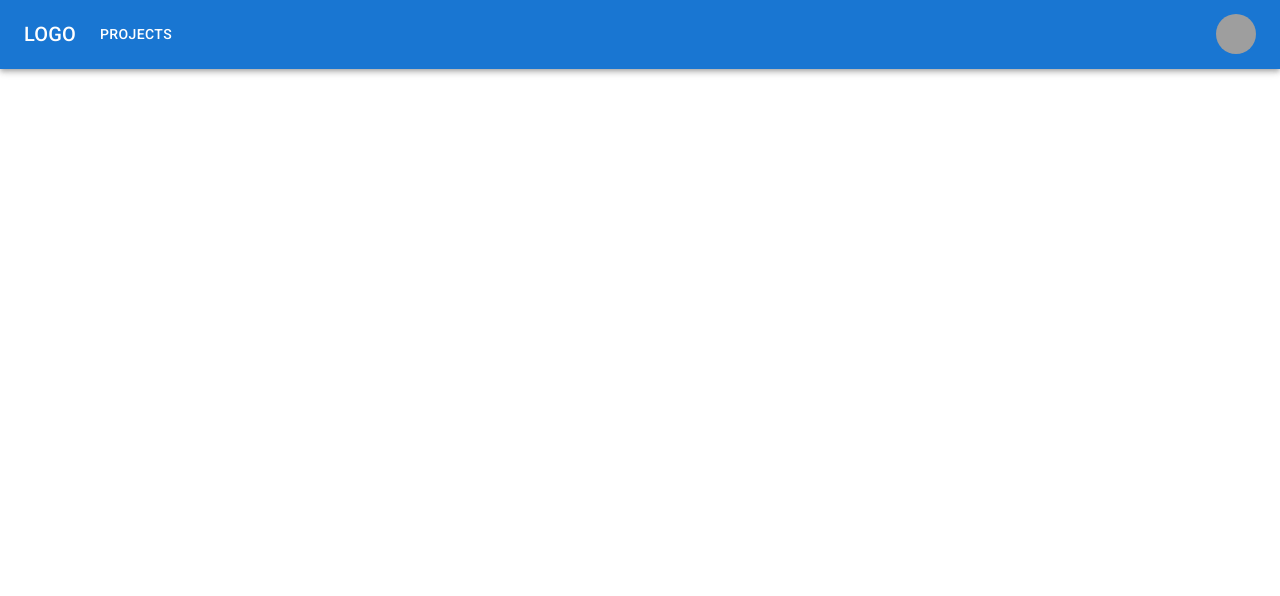
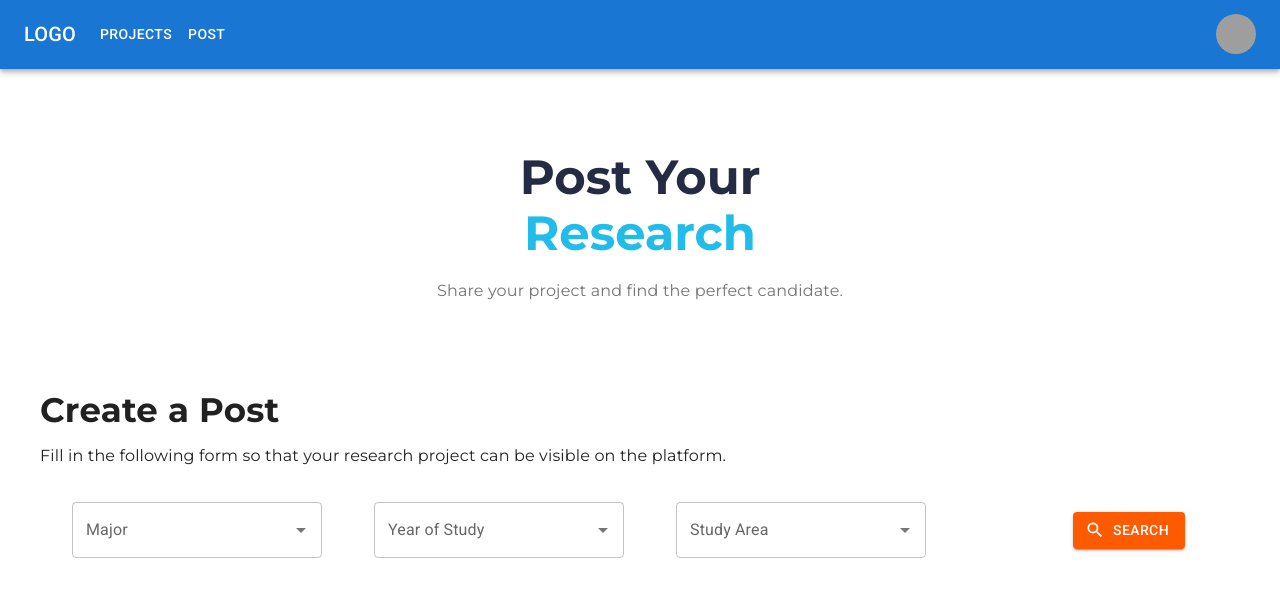
Before and after one commit to uprm-inso-4117-2021-2022-s2/semester-project-team-13, a React (Create React App) app: page /Post in a window 1280 px wide. Before the commit this address had no page. Shown: the top 596 px of the page. Built offline with nearby package versions, Linux system fonts and the light colour scheme; grey boxes are pictures that could not be loaded.

Commit message:
Working on a new page!

```diff
--- a/src/App.js
+++ b/src/App.js
@@ -8,15 +8,21 @@ import {
 
 import Home from './Pages/Home.js'
 import Projects from './Pages/Projects'
+import Post from './Pages/Post'
 import RNECTNavbar from './Components/RNECTNavbar';
+
+const user = {
+  isLogged: true
+}
 
 function App() {
   return (
     <BrowserRouter>
       <RNECTNavbar/>
       <Routes>
-          <Route exact path="/" element={<Home/>} />
-          <Route path="/Projects" element={<Projects/>}/>
+          <Route exact path="/" element={<Home isLogged={user.isLogged}/>} />
+          <Route path="/Projects" element={<Projects isLogged={user.isLogged}/>}/>
+          <Route path="/Post" element={<Post isLogged={user.isLogged}/>}/>
       </Routes>
     </BrowserRouter>
   );
--- a/src/Components/RNECTNavbar.jsx
+++ b/src/Components/RNECTNavbar.jsx
@@ -79,6 +79,9 @@ const RNECTNavbar = () => {
               <MenuItem key="Projects" to="/Projects" onClick={handleCloseNavMenu}>
                 <Typography textAlign="center">Projects</Typography>
               </MenuItem>
+              <MenuItem key="Post" to="/Post" onClick={handleCloseNavMenu}>
+                <Typography textAlign="center">Post</Typography>
+              </MenuItem>
 
             </Menu>
           </Box>
@@ -99,6 +102,15 @@ const RNECTNavbar = () => {
                 sx={{ my: 2, color: 'white', display: 'block' }}
               >
                 Projects
+              </Button>
+
+              <Button
+                key="Post"
+                onClick={handleCloseNavMenu}
+                href="/Post"
+                sx={{ my: 2, color: 'white', display: 'block' }}
+              >
+                Post
               </Button>
 
           </Box>
--- a/src/Pages/Home.js
+++ b/src/Pages/Home.js
@@ -1,6 +1,6 @@
 import React from "react";
 
-function Projects() {
+function Projects(props) {
   return (
     <div className="Home">
         Hello Home
--- /dev/null
+++ b/src/Pages/Post.js
@@ -0,0 +1,101 @@
+import React from "react";
+import Box from '@mui/material/Box';
+import Container from '@mui/material/Container';
+import Typography from '@mui/material/Typography';
+import Button from '@mui/material/Button';
+import SearchBar from "../Components/SearchBar"
+import Grid from '@mui/material/Grid';
+import SearchIcon from '@mui/icons-material/Search';
+import Alert from '@mui/material/Alert';
+import AlertTitle from '@mui/material/AlertTitle';
+
+const Majors = [
+
+  { label: 'Chemical Engineering', code: "INQU" },
+  { label: 'Civil Engineering', code: "INCI" },
+  { label: 'Computer Engineering', code: "ICOM" },
+  { label: 'Computer Sciences and Engineering', code: "CIIC" },
+  { label: 'Electrical Engineering', code: "INEL" },
+  { label: 'Industrial Engineering', code: "ININ" },
+  { label: 'Mechanical Engineering', code: "INME" },
+  { label: 'Software Engineering', code: "INSO" }
+];
+
+const Years = [
+  { label: '1st', number: 1 },
+  { label: '2nd', number: 2 },
+  { label: '3rd', number: 3 },
+  { label: '4th', number: 4 },
+  { label: '5th or more', number: 5 }
+];
+
+const Areas = [
+  { label: 'Machine Learning', number: 1 },
+  { label: 'Data Analysis', number: 2 },
+  { label: 'Aerospace', number: 3 },
+  { label: 'Cybersecurity', number: 4 },
+  { label: 'No preference', number: 5 }
+];
+
+function Post(props) {
+
+  return (
+    <div className="Projects">
+        <Container maxWidth="lg" style={{padding: "10vh", paddingBottom: 0, textAlign: "center"}}>
+            <Box sx={{ height: '30vh' }}>
+              <Typography variant="h3" gutterBottom component="div" style={{fontFamily: "Montserrat", fontWeight: "bolder", color: "#252B42", margin:"0"}}>
+              Post Your
+              </Typography>
+              <Typography variant="h3" gutterBottom component="div" style={{fontFamily: "Montserrat", fontWeight: "bolder", color: "#22BCEA"}}>
+              Research
+              </Typography>
+              <Typography variant="subtitle1" gutterBottom component="div" style={{fontFamily: "Montserrat", color: "#737373"}}>
+              Share your project and find the perfect candidate.
+              </Typography>
+            </Box>
+
+        </Container>
+
+        <Container maxWidth="lg" style={{ textAlign: "center", padding: 0}}>
+
+            <Typography variant="h4" gutterBottom component="div" style={{fontFamily: "Montserrat", fontWeight: "bolder", color: "#212121", textAlign: "left"}}>
+            Create a Post
+            </Typography>
+            <Typography variant="subtitle1" gutterBottom component="div" style={{fontFamily: "Montserrat", color: "#212121", textAlign: "left"}}>
+            Fill in the following form so that your research project can be visible on the platform.
+            </Typography>
+
+            {props.isLogged ?
+                <Grid container spacing={1} direction="row" alignItems="center" margin={4} style={{justifyContent: "center"}}>
+                    <Grid item xs={3} style={{textAlign:"left", padding: 0}}>
+                    <SearchBar options={Majors} label="Major"/>
+                    </Grid>
+                    <Grid item xs={3} style={{textAlign:"left", padding: 0}}>
+                    <SearchBar options={Years} label="Year of Study"/>
+                    </Grid>
+                    <Grid item xs={3} style={{textAlign:"left", padding: 0}}>
+                    <SearchBar options={Areas} label="Study Area" onChange={(event, value) => console.log(value)}/>
+                    </Grid>
+                    <Grid item xs={3} style={{padding: 0}}>
+                    <Button variant="contained" startIcon={<SearchIcon />} style={{backgroundColor:"#FE5B00"}}>Search</Button>
+                    </Grid>
+                </Grid>
+            :
+                <div>
+                    <br/>
+                    <Alert severity="warning" style={{ textAlign: "left"}}>
+                        <AlertTitle>Warning</AlertTitle>
+                        This is a warning alert — <strong>Please log in to your account in order to create a post.</strong>
+                    </Alert>
+                    <br/>
+                    <Button variant="contained" size="large" style={{backgroundColor:"#FE5B00", marginTop:"15px"}}>Log in</Button>
+                </div>
+            }
+        </Container>
+
+
+    </div>
+  );
+}
+
+export default Post;
--- a/src/Pages/Projects.js
+++ b/src/Pages/Projects.js
@@ -147,7 +147,7 @@ const Areas = [
 
 const research = [Adversarial, Embedded, PandaHat, NLP]
 
-function Projects() {
+function Projects(props) {
   var tempKeyNum = 0
 
   return (
@@ -165,9 +165,8 @@ function Projects() {
               <br/>
               students have with our platform.
               </Typography>
-              <Button variant="contained" style={{backgroundColor:"#FE5B00", marginTop:"15px"}}>Log in</Button>
-            </Box>
-
+              {props.isLogged ?
+                  <div>
                     <Grid container spacing={1} direction="row" alignItems="center" margin={4} style={{justifyContent: "center"}}>
                     <Grid item xs={3} style={{textAlign:"left", padding: 0}}>
                       <SearchBar options={Majors} label="Major"/>
@@ -182,6 +181,16 @@ function Projects() {
                       <Button variant="contained" startIcon={<SearchIcon />} style={{backgroundColor:"#FE5B00"}}>Search</Button>
                     </Grid>
                   </Grid>
+                </div>
+              :
+                <div>
+                  <Button variant="contained" style={{backgroundColor:"#FE5B00", marginTop:"15px"}}>Log in</Button>
+                </div>
+              }
+            </Box>
+
+
+
 
         </Container>
 
```
Lines whose indentation alone changed are shown as unchanged.
